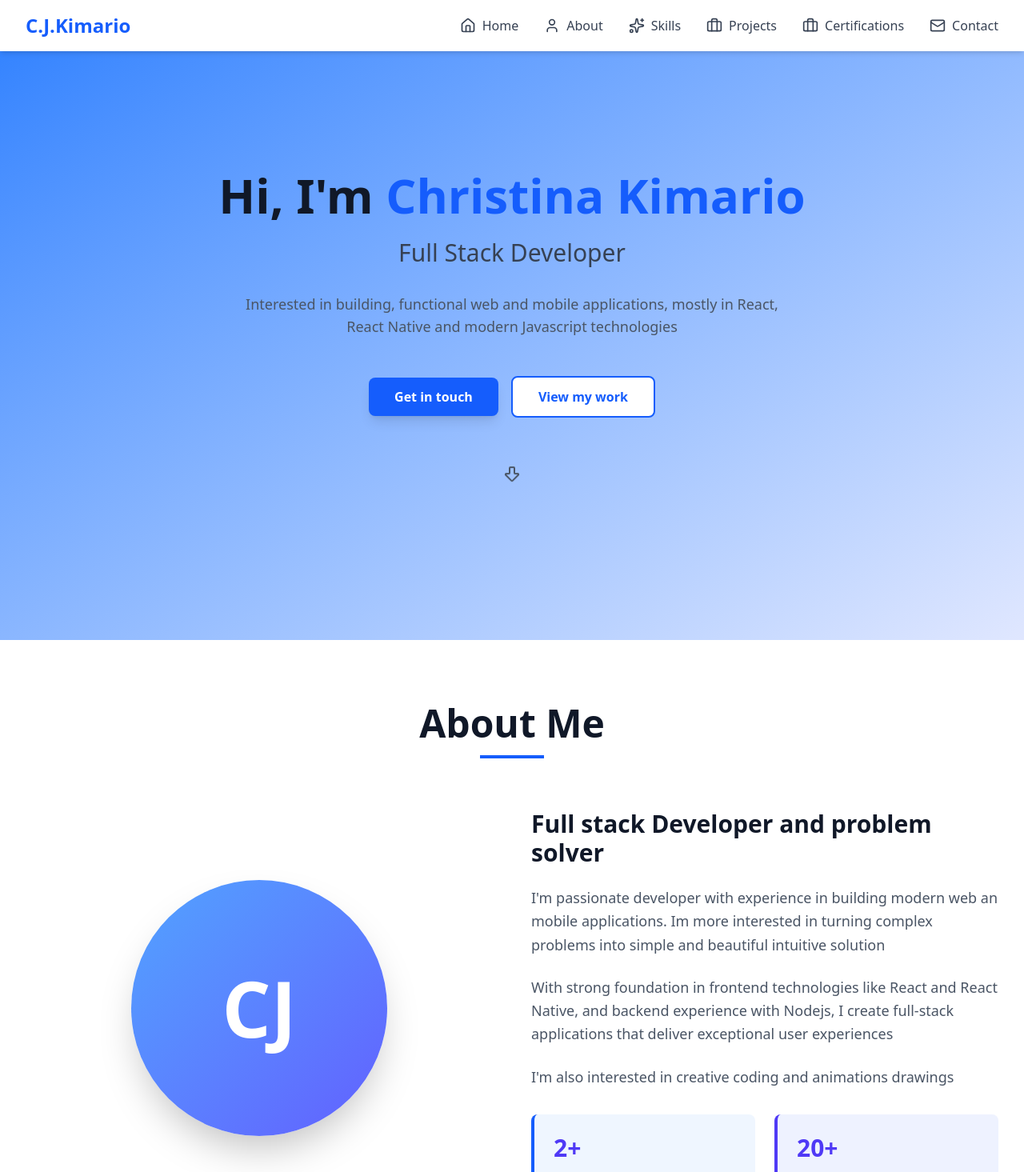
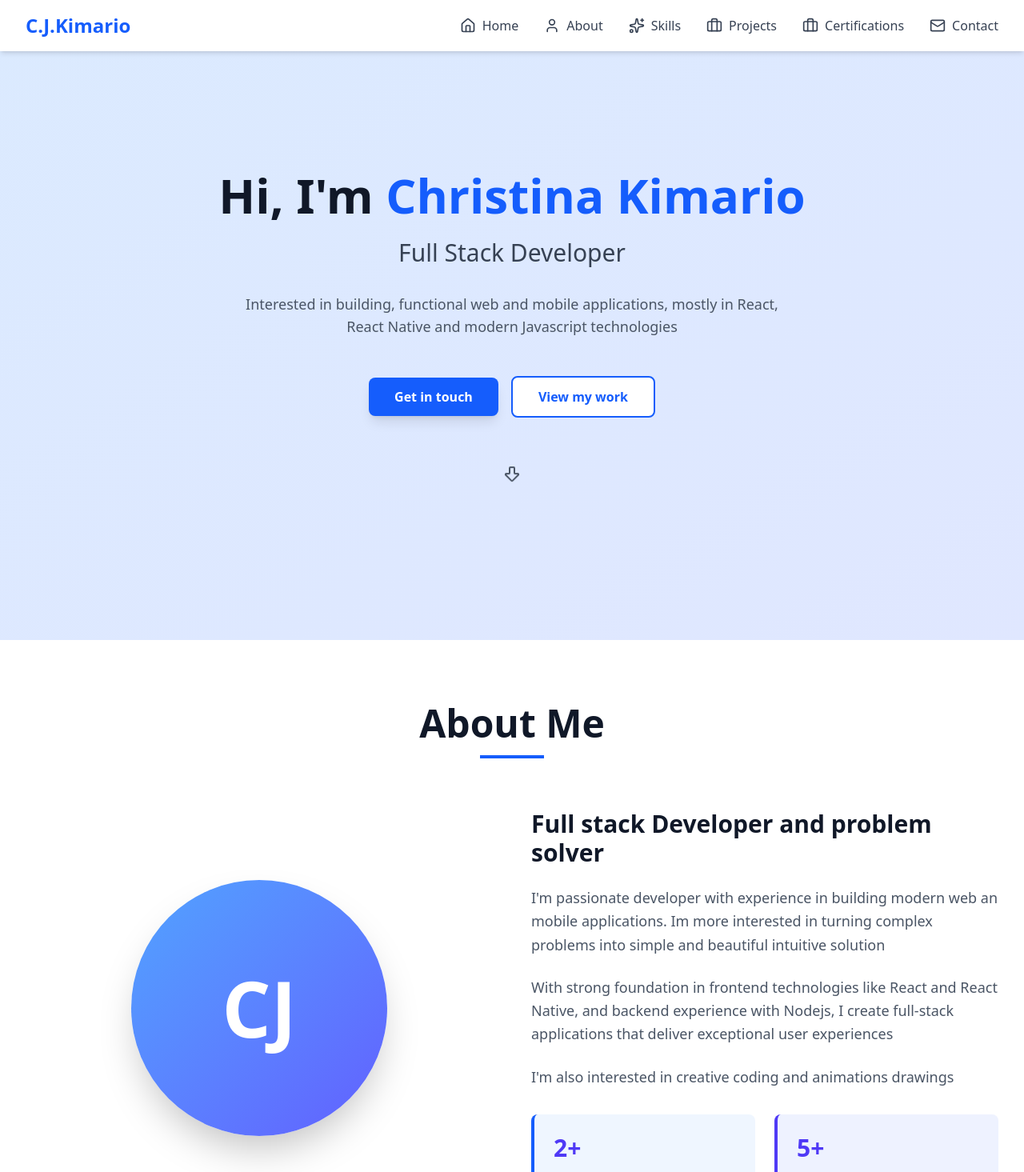
Before and after one commit to tina-codertz/react_portifolio, a React (Vite) app: page / in a window 1280 px wide. Shown: the top 1465 px of the page at 80% size. Built offline with nearby package versions, Linux system fonts and the light colour scheme.

Commit message:
pushing new changes

```diff
--- a/src/components/About.jsx
+++ b/src/components/About.jsx
@@ -46,7 +46,7 @@ export function About() {
             </div>
 
             <div className="bg-indigo-50 p-6 rounded-lg border-l-4 border-indigo-600">
-              <div className="text-3xl font-bold text-indigo-600 mb-2">20+</div>
+              <div className="text-3xl font-bold text-indigo-600 mb-2">5+</div>
               <div className="text=gray-700 font-medium">Projects Completed</div>
             </div>
           </div>
--- a/src/components/Hero.jsx
+++ b/src/components/Hero.jsx
@@ -9,7 +9,7 @@ export function Hero() {
   };
 
   const handleProjectClick = () => {
-    const projectsSection = document.querySelector("#projeects");
+    const projectsSection = document.querySelector("#projects");
     if (projectsSection) {
       projectsSection.scrollIntoView({ behavior: "smooth" });
     }
@@ -18,7 +18,7 @@ export function Hero() {
   return (
     <section
       id="home"
-      className="min-h-screen flex items-center justify-center bg-linear-to-br from-blue-500 to-indigo-100 pt-6"
+      className="min-h-screen flex items-center justify-center bg-linear-to-br from-blue-100 to-indigo-100 pt-6"
     >
       <div className="max-w-7xl mx-auto px-4 sm:px-6 md:px-8 py-20 text-center">
         {/* main heading */}
--- a/src/components/Projects.jsx
+++ b/src/components/Projects.jsx
@@ -2,6 +2,7 @@ import React from 'react';
 import { ExternalLink, Github, User, Users } from 'lucide-react';
 import bucket from '../assets/bucket.png';
 import appointment from '../assets/appointment.png';
+import ticket from '../assets/ticket.png';
 
 export function Projects() {
   // Projects data - organized by category
@@ -13,7 +14,7 @@ export function Projects() {
         'Designed and developed a responsive portfolio using React and modern UI animations to showcase skills, projects, and experience.',
       technologies: ['React', 'Tailwind CSS', 'JavaScript'],
       image:
-        'https://images.unsplash.com/photo-1467232004584-a241de8bcf5d?w=500&q=80',
+        '',
       liveUrl: '#',
       githubUrl: '#',
       category: 'personal',
@@ -24,7 +25,7 @@ export function Projects() {
         'Built a react-native-based mobile app with features like instagram where users can share post and follow each other',
       technologies: ['React-native', 'JavaScript', 'REST API'],
       image:
-        'https://images.unsplash.com/photo-1515377905703-c4788e51af15?w=500&q=80',
+        '',
       liveUrl: '#',
       githubUrl: '#',
       category: 'personal',
@@ -35,8 +36,7 @@ export function Projects() {
         'Built a react based application where users can book tickets for events and concerts',
       technologies: ['React', 'Nodejs', 'REST API'],
       image:
-
-      'https://images.unsplash.com/photo-1514320291840-2e0a9bf2a9ae?w=500&q=80',
+    ticket,
       liveUrl: '#',
       githubUrl: '#',
       category: 'personal',
@@ -49,7 +49,7 @@ export function Projects() {
       image:
         'https://images.unsplash.com/photo-1581093588401-fbb62a02f120?w=500&q=80',
       liveUrl: '#',
-      githubUrl: '#',
+      githubUrl: '',
       category: 'organizational',
     },
 
@@ -61,7 +61,7 @@ export function Projects() {
       technologies: ['React','Django', 'Team Collaboration','GitHub'],
       image:
         bucket,
-      githubUrl: '#',
+      githubUrl: 'https://github.com/Habrovan004/collaborative_bucket_lists',
       category: 'organizational',
     },
     {
@@ -71,6 +71,7 @@ export function Projects() {
       technologies: ['React', 'Django', 'Github', 'Teamwork'],
       image:
         appointment,
+      githubUrl: 'https://github.com/ByteUjamaa/Appointment',
       category: 'organizational',
     },
   ];
```
Also changed, not shown: src/assets/ticket.png (added).
